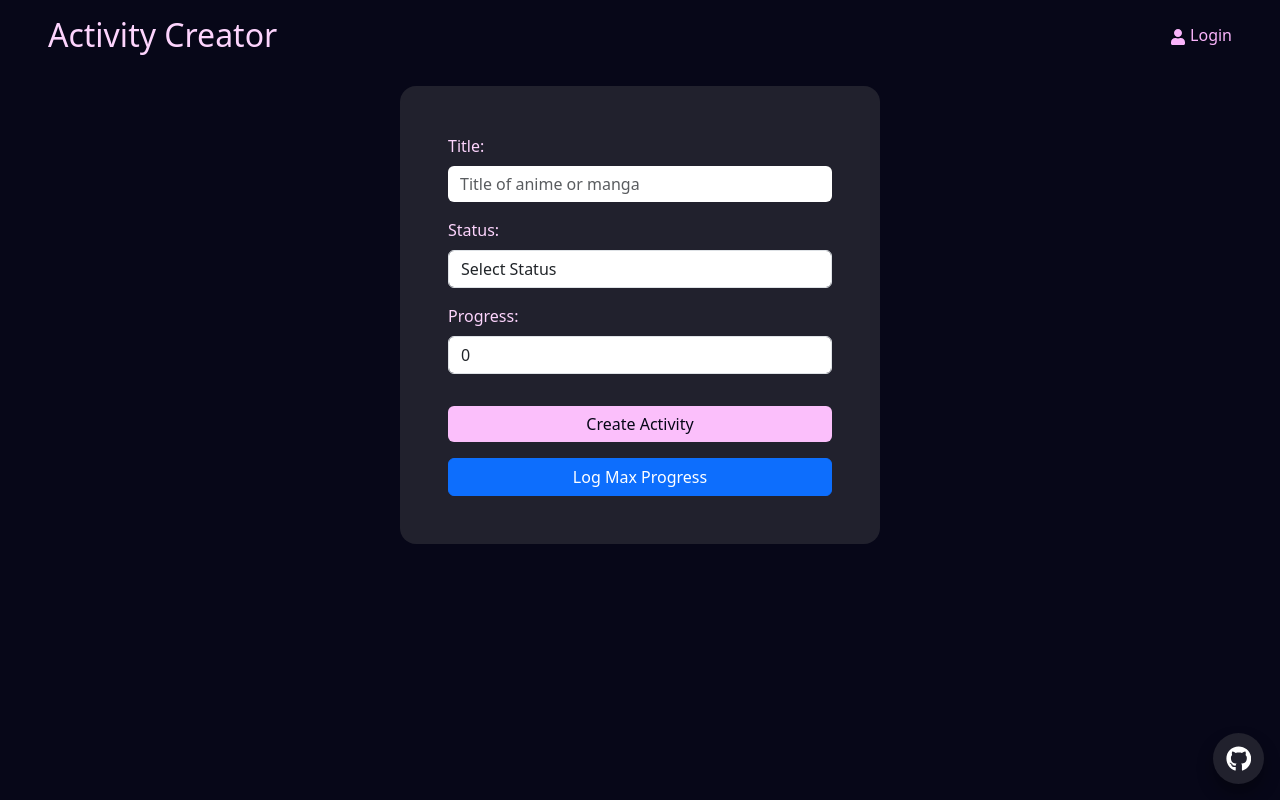
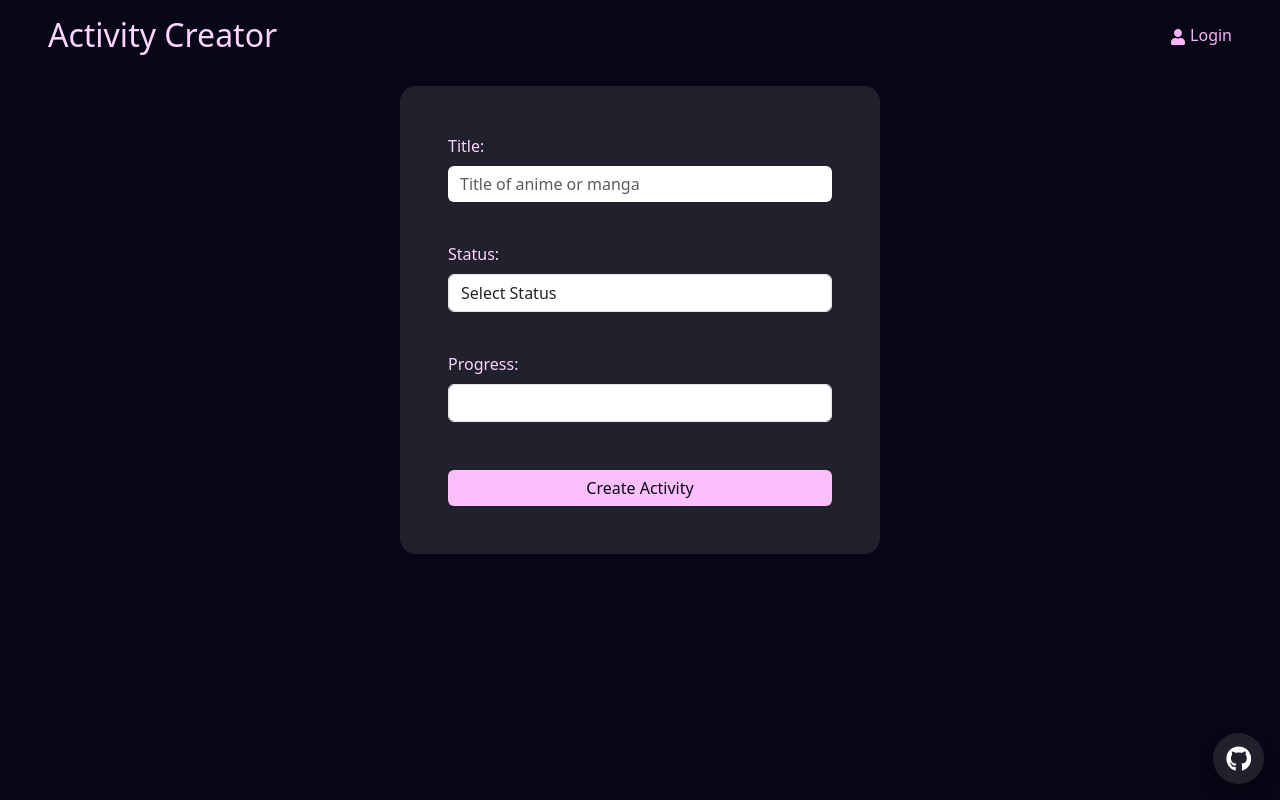
Before and after one commit to Randydator/ani-tools, a React (Vite) app: page /ActivityCreator in a window 1280 px wide. Built offline with nearby package versions, Linux system fonts and the light colour scheme.

Commit message:
better error

```diff
--- a/src/components/ActivityCreator/ActivityCreator.tsx
+++ b/src/components/ActivityCreator/ActivityCreator.tsx
@@ -1,75 +1,142 @@
 import React, { useEffect, useState } from 'react';
-import { Form, FormGroup, Button, Row, Col, FormControl, InputGroup } from 'react-bootstrap';
+import { Form, FormGroup, Button, FormControl, InputGroup } from 'react-bootstrap';
 import PreviewSearch from '../../shared/previewSearch/previewSearch';
 import { MediaStatus, MediaType, MediaPreview } from '../../utils/anilistInterfaces';
 import './activityCreator.css'
 import DomPurify from "dompurify"
 
 function ActivityCreator() {
-  const [progress, setProgress] = useState(0);
-  const [selectedMediaMaxProgress, setSelectedMediaMaxProgress] = useState<number | null>(null)
-  const [progressTitleText, setProgressTitleText] = useState<string>('Progress:')
+  const [progress, setProgress] = useState<number | string>('');
+  const [status, setStatus] = useState<string>('');
+  const [selectedMediaMaxProgress, setSelectedMediaMaxProgress] = useState<number | null>(null);
+
+  // Error Messages
+  const [titleErrorMsg, setTitleErrorMsg] = useState<string | null>(null);
+  const [progressErrorMsg, setProgressErrorMsg] = useState<string | null>(null);
+  const [statusErrorMsg, setStatusErrorMsg] = useState<string | null>(null);
 
   const handleSubmit = (event: any) => {
     event.preventDefault();
-    const searchPayload = Object.fromEntries(Array.from(new FormData(event.target).entries()).map(([key, value]) => [key, DomPurify.sanitize(value.toString().trim())]))
-    console.log(searchPayload);
-    console.log(event)
 
+    const formData = new FormData(event.target);
+    const titleValue = formData.get("title");
+
+    let hasError = false;
+
+    // Validate Title
+    if (!titleValue || titleValue.toString().trim() === "") {
+      setTitleErrorMsg("Please select a title");
+      hasError = true;
+    }
+
+    // Validate Status
+    if (!status) {
+      setStatusErrorMsg("Please select a status");
+      hasError = true;
+    }
+
+    if (status === MediaStatus.PLANNING && progress) {
+      setProgressErrorMsg("Cannot set progress when planning an anime");
+      hasError = true;
+    }
+
+    if (hasError) return;
+
+    const searchPayload = Object.fromEntries(
+      Array.from(formData.entries()).map(([key, value]) => [
+        key,
+        DomPurify.sanitize(value.toString().trim())
+      ])
+    );
+
+    console.log("Payload:", searchPayload);
   };
 
+  function handleStatusChange(event: React.ChangeEvent<HTMLInputElement>) {
+    const value = event.target.value;
+    setStatus(value);
+    if (value) setStatusErrorMsg(null);
+  }
+
   function handleProgressChange(event: React.ChangeEvent<HTMLInputElement>) {
-    const newProgress = Number(event.target.value);
+    const rawValue = event.target.value;
+
+    if (rawValue === '') {
+      setProgress('');
+      setProgressErrorMsg(null);
+      return;
+    }
+
+    const newProgress = Number(rawValue);
+    const max = selectedMediaMaxProgress ?? 0;
+
     if (newProgress < 0) {
-      setProgressTitleText("Progress: Can't be a negative number")
+      setProgressErrorMsg("Can't be negative");
       setProgress(0);
-    } else if (selectedMediaMaxProgress && newProgress > selectedMediaMaxProgress){
-      setProgressTitleText("Progress: Can't be higher than max progress")
-      setProgress(selectedMediaMaxProgress);
-    }
-    else if (!selectedMediaMaxProgress && newProgress > 0) {
-      setProgressTitleText("Progress: Select Media title first")
+    } else if (selectedMediaMaxProgress !== null && newProgress > max) {
+      setProgressErrorMsg(`Max is ${max}`);
+      setProgress(max);
+    } else if (selectedMediaMaxProgress === null && newProgress > 0) {
+      setProgressErrorMsg("Select title first");
       setProgress(0);
-    }
-    else {
-      setProgressTitleText("Progress:")
+    } else {
+      setProgressErrorMsg(null);
       setProgress(newProgress);
     }
   }
 
   // MaxProgress was set to 12 through valid anime. MediaSelection changes, so we also need to reset the current input value to 0. (bcs max is now set to 1)
   useEffect(() => {
-    setProgress(0);
-  }, [selectedMediaMaxProgress])
+    setProgress('');
+    setProgressErrorMsg(null);
+    // Clear title error when a media is finally selected
+    if (selectedMediaMaxProgress !== null) setTitleErrorMsg(null);
+  }, [selectedMediaMaxProgress]);
 
+  // Common style to prevent layout shifts
+  const absoluteErrorStyle: React.CSSProperties = {
+    position: 'absolute',
+    bottom: '-22px',
+    left: '0',
+    fontSize: '0.85rem'
+  };
 
   return (
     <div className="formContainer">
-      <Form onSubmit={handleSubmit} className='activityCreatorForm'>
+      <Form onSubmit={handleSubmit} className='activityCreatorForm' noValidate>
 
-        <div className="titleInput">
-          <FormGroup>
+        <FormGroup className="mb-4 position-relative">
           <Form.Label>Title:</Form.Label>
           <PreviewSearch
             name="title"
             mediaType={MediaType.BOTH}
             placeholder="Title of anime or manga"
             required
-              className="aniInput"
+            className={`aniInput ${titleErrorMsg ? 'is-invalid' : ''}`}
             onPreviewClicked={(media: MediaPreview) => {
-                if (media){
-                  setSelectedMediaMaxProgress(media.episodes ? media.episodes : media.chapters)
+              if (media) {
+                setSelectedMediaMaxProgress(media.episodes ? media.episodes : media.chapters);
               } else {
-                  setSelectedMediaMaxProgress(0)
+                setSelectedMediaMaxProgress(0);
               }
             }}
           />
+          {titleErrorMsg && (
+            <div className="text-danger" style={absoluteErrorStyle}>
+              {titleErrorMsg}
+            </div>
+          )}
         </FormGroup>
-        </div>
 
-        <FormGroup controlId="statusSelect">
+        <FormGroup controlId="statusSelect" className="mb-4 position-relative">
           <Form.Label>Status:</Form.Label>
-          <FormControl name="status"as="select">
+          <FormControl
+            name="status"
+            as="select"
+            value={status}
+            onChange={handleStatusChange}
+            isInvalid={!!statusErrorMsg}
+          >
             <option value="">Select Status</option>
             <option value={MediaStatus.PLANNING}>Planning</option>
             <option value={MediaStatus.CURRENT}>Current</option>
@@ -78,20 +145,32 @@ function ActivityCreator() {
             <option value={MediaStatus.DROPPED}>Dropped</option>
             <option value={MediaStatus.REPEATING}>Repeating</option>
           </FormControl>
+          <Form.Control.Feedback type="invalid" style={absoluteErrorStyle}>
+            {statusErrorMsg}
+          </Form.Control.Feedback>
         </FormGroup>
 
-        <FormGroup controlId="progressInput">
-          <Form.Label>{progressTitleText}</Form.Label>
-          <InputGroup>
-            <FormControl name="progress" type="number" max={selectedMediaMaxProgress ? selectedMediaMaxProgress + 1 : 1} min={-1} onChange={handleProgressChange} value={progress}/>
+        <FormGroup controlId="progressInput" className="mb-4 position-relative">
+          <Form.Label>Progress:</Form.Label>
+          <InputGroup hasValidation>
+            <FormControl
+              name="progress"
+              type="number"
+              max={selectedMediaMaxProgress ? selectedMediaMaxProgress + 1 : 1}
+              min={-1}
+              onChange={handleProgressChange}
+              value={progress}
+              isInvalid={!!progressErrorMsg}
+            />
+            <Form.Control.Feedback type="invalid" style={absoluteErrorStyle}>
+              {progressErrorMsg}
+            </Form.Control.Feedback>
           </InputGroup>
         </FormGroup>
 
-        <Button type="submit" className="aniSubmitButton" style={{ border: 'none' }}>
+        <Button type="submit" className="aniSubmitButton mt-2" style={{ border: 'none', width: '100%' }}>
           Create Activity
         </Button>
-
-<Button onClick={() => console.log(selectedMediaMaxProgress)}>Log Max Progress</Button>
       </Form>
     </div>
   );
```
Lines whose indentation alone changed are shown as unchanged.
